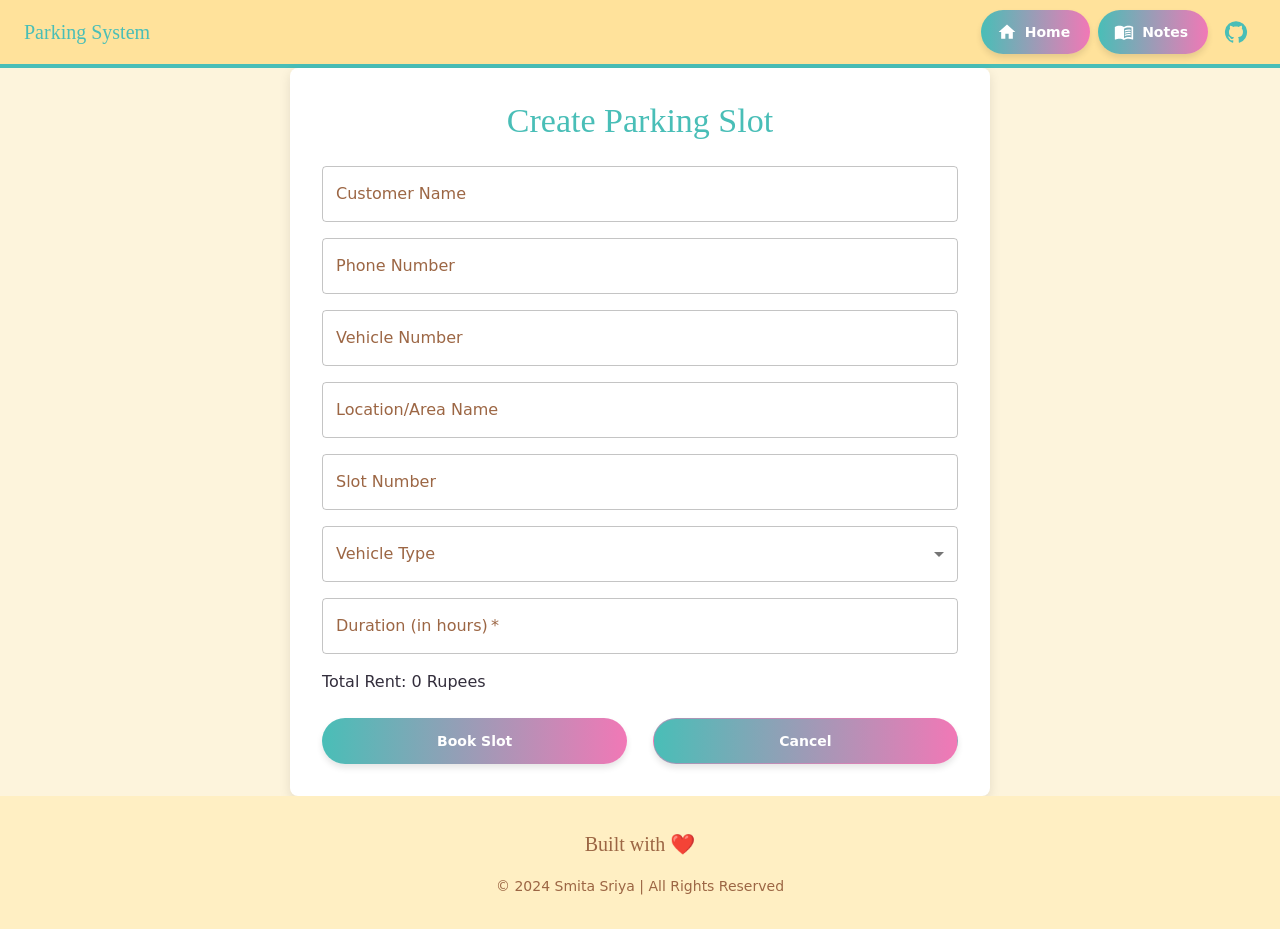
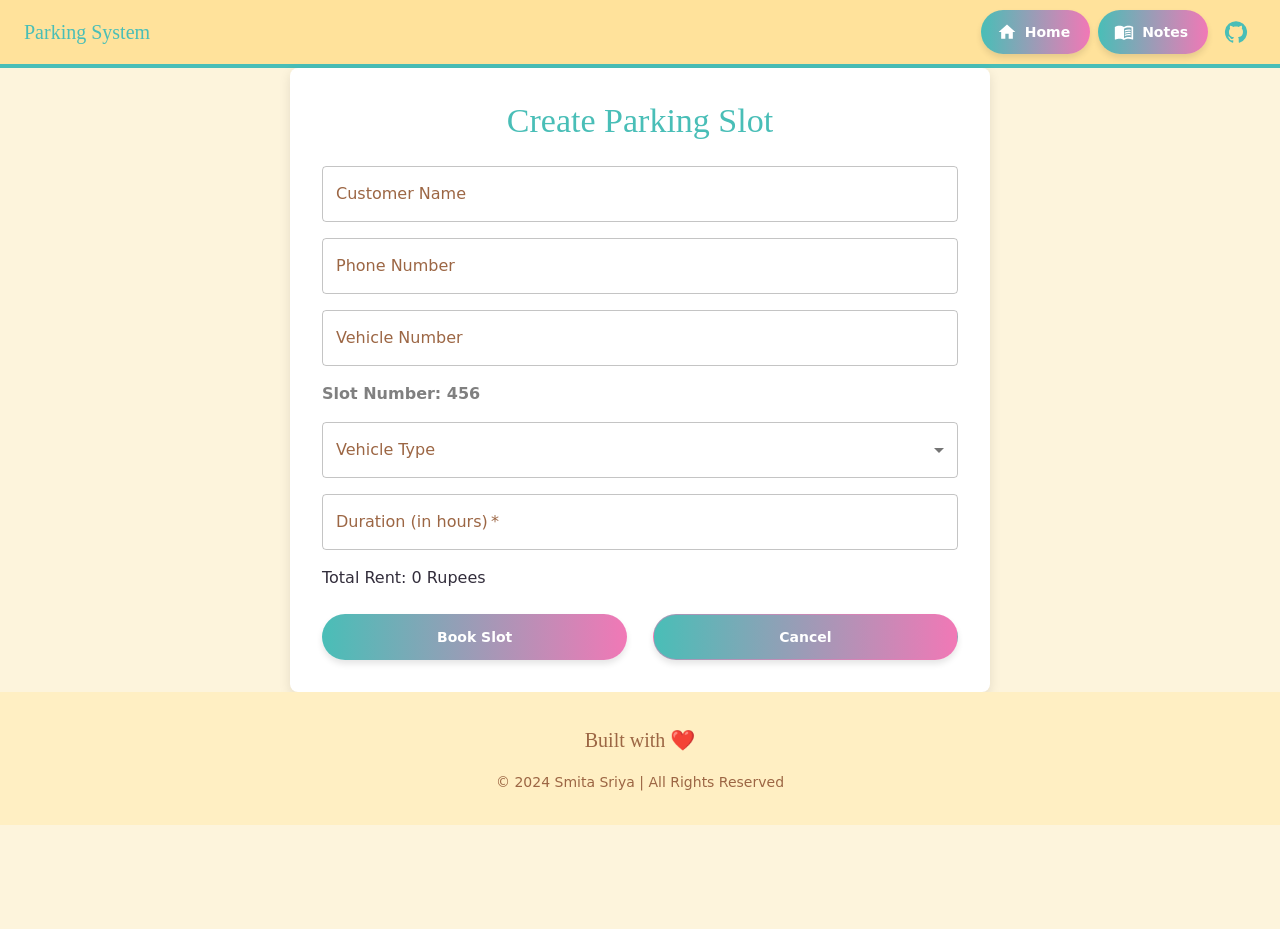
Before and after one commit to smita0t7/parking_system, a React (Create React App) app in the folder client/: page /createSlotList in a window 1280 px wide. After the commit the page ends 825 px from the top, so only its background shows below. Built offline with nearby package versions, Linux system fonts and the light colour scheme.

Commit message:
validation added

```diff
--- a/client/src/components/CreateSlot.js
+++ b/client/src/components/CreateSlot.js
@@ -15,51 +15,60 @@ const CreateSlot = () => {
   const navigate = useNavigate();
 
   const [slot, setSlot] = useState({
-    slotNumber: '',
+    slotNumber: Math.floor(Math.random() * 1000) + 1, // Generate random slot number
     type: '',
-    duration: '',
+    duration: '', // Add duration field
     rentPerHour: 50, // Fixed rate per hour
     totalRent: 0, // Calculated total rent
+    status: 'Available',
     customerName: '',
     phoneNumber: '',
     vehicleNumber: '',
-    location: '',
+    vehicleType: '',
   });
+
+  const [errors, setErrors] = useState({});
+
+  const validateField = (name, value) => {
+    let error = '';
+    if (name === 'customerName' && !/^[A-Za-z ]*$/.test(value)) {
+      error = 'Only alphabets and spaces are allowed';
+    } else if (name === 'phoneNumber') {
+      if (!/^[0-9]*$/.test(value)) {
+        error = 'Only numeric values are allowed';
+      } else if (value.length > 10) {
+        error = 'You cannot enter more than 10 digits';
+      }
+    }
+    return error;
+  };
 
   const handleChange = (e) => {
     const { name, value } = e.target;
+    const error = validateField(name, value);
 
-    // Validation rules
-    const validations = {
-      customerName: /^[A-Za-z ]*$/, // Allows only alphabets and spaces
-      phoneNumber: /^[0-9]*$/, // Only numbers
-      vehicleNumber: /^[A-Za-z0-9]*$/, // Alphanumeric
-      slotNumber: /^[0-9]*$/, // Numbers only
-      duration: /^[0-9]*$/, // Numbers only
-      location: /^[A-Za-z0-9 ,.-]*$/, // Alphanumeric and common punctuation
-    };
+    setErrors((prevErrors) => ({
+      ...prevErrors,
+      [name]: error,
+    }));
 
-    if (validations[name] && !validations[name].test(value)) {
-      return; // Reject invalid input dynamically
+    if (!error) {
+      let updatedSlot = { ...slot, [name]: value };
+
+      // Calculate total rent dynamically when duration is updated
+      if (name === 'duration') {
+        const hours = parseInt(value, 10) || 0;
+        updatedSlot.totalRent = hours * updatedSlot.rentPerHour;
       }
 
-    // Update the state if validation passes
-    setSlot((prevSlot) => ({
-      ...prevSlot,
-      [name]: value,
-      totalRent: name === 'duration' ? (parseInt(value, 10) || 0) * prevSlot.rentPerHour : prevSlot.totalRent,
-    }));
+      setSlot(updatedSlot);
+    }
   };
 
   const handleSubmit = (e) => {
     e.preventDefault();
 
-    // Perform validation for required fields
-    if (!slot.customerName || !slot.phoneNumber || !slot.slotNumber || !slot.type || !slot.duration) {
-      alert("Please fill in all required fields correctly.");
-      return;
-    }
-
+    // Save data in state and redirect to the confirmation page
     navigate('/confirmedSlot', { state: { slot } });
   };
 
@@ -88,7 +97,7 @@ const CreateSlot = () => {
         Create Parking Slot
       </Typography>
 
-      <form onSubmit={handleSubmit}>
+      {/* Customer Name */}
       <TextField
         fullWidth
         label="Customer Name"
@@ -97,11 +106,12 @@ const CreateSlot = () => {
         type="text"
         value={slot.customerName}
         onChange={handleChange}
-          error={!/^[A-Za-z ]*$/.test(slot.customerName)}
-          helperText={!/^[A-Za-z ]*$/.test(slot.customerName) ? "Only alphabets and spaces are allowed" : ""}
+        error={Boolean(errors.customerName)}
+        helperText={errors.customerName}
         sx={{ mb: 2 }}
       />
 
+      {/* Phone Number */}
       <TextField
         fullWidth
         label="Phone Number"
@@ -110,11 +120,12 @@ const CreateSlot = () => {
         type="tel"
         value={slot.phoneNumber}
         onChange={handleChange}
-          error={!/^[0-9]*$/.test(slot.phoneNumber)}
-          helperText={!/^[0-9]*$/.test(slot.phoneNumber) ? "Only numbers are allowed" : ""}
+        error={Boolean(errors.phoneNumber)}
+        helperText={errors.phoneNumber}
         sx={{ mb: 2 }}
       />
 
+      {/* Vehicle Number */}
       <TextField
         fullWidth
         label="Vehicle Number"
@@ -122,36 +133,19 @@ const CreateSlot = () => {
         variant="outlined"
         value={slot.vehicleNumber}
         onChange={handleChange}
-          error={!/^[A-Za-z0-9]*$/.test(slot.vehicleNumber)}
-          helperText={!/^[A-Za-z0-9]*$/.test(slot.vehicleNumber) ? "Only alphanumeric characters are allowed" : ""}
         sx={{ mb: 2 }}
       />
 
-        <TextField
-          fullWidth
-          label="Location/Area Name"
-          name="location"
-          variant="outlined"
-          value={slot.location}
-          onChange={handleChange}
-          error={!/^[A-Za-z0-9 ,.-]*$/.test(slot.location)}
-          helperText={!/^[A-Za-z0-9 ,.-]*$/.test(slot.location) ? "Only valid location names are allowed" : ""}
-          sx={{ mb: 2 }}
-        />
+      <form onSubmit={handleSubmit}>
+        {/* Slot Number Display (Generated Automatically) */}
+        <Typography
+          variant="body1"
+          sx={{ mb: 2, fontWeight: 'bold', color: 'gray' }}
+        >
+          Slot Number: {slot.slotNumber}
+        </Typography>
 
-        <TextField
-          fullWidth
-          label="Slot Number"
-          name="slotNumber"
-          variant="outlined"
-          type="number"
-          value={slot.slotNumber}
-          onChange={handleChange}
-          error={!/^[0-9]*$/.test(slot.slotNumber)}
-          helperText={!/^[0-9]*$/.test(slot.slotNumber) ? "Only numbers are allowed" : ""}
-          sx={{ mb: 2 }}
-        />
-
+        {/* Vehicle Type */}
         <FormControl fullWidth sx={{ mb: 2 }}>
           <InputLabel>Vehicle Type</InputLabel>
           <Select
@@ -159,6 +153,7 @@ const CreateSlot = () => {
             value={slot.type}
             onChange={handleChange}
             required
+            sx={{ textAlign: 'left' }}
           >
             <MenuItem value="Car">Car</MenuItem>
             <MenuItem value="Bike">Bike</MenuItem>
@@ -167,6 +162,7 @@ const CreateSlot = () => {
           </Select>
         </FormControl>
 
+        {/* Duration */}
         <TextField
           fullWidth
           label="Duration (in hours)"
@@ -175,16 +171,16 @@ const CreateSlot = () => {
           type="number"
           value={slot.duration}
           onChange={handleChange}
-          error={!/^[0-9]*$/.test(slot.duration)}
-          helperText={!/^[0-9]*$/.test(slot.duration) ? "Only numbers are allowed" : ""}
           required
           sx={{ mb: 2 }}
         />
 
+        {/* Display total rent dynamically */}
         <Typography variant="body1" sx={{ mb: 2 }}>
           Total Rent: {slot.totalRent} Rupees
         </Typography>
 
+        {/* Buttons */}
         <Box
           sx={{
             display: 'flex',
```
Lines whose indentation alone changed are shown as unchanged.
